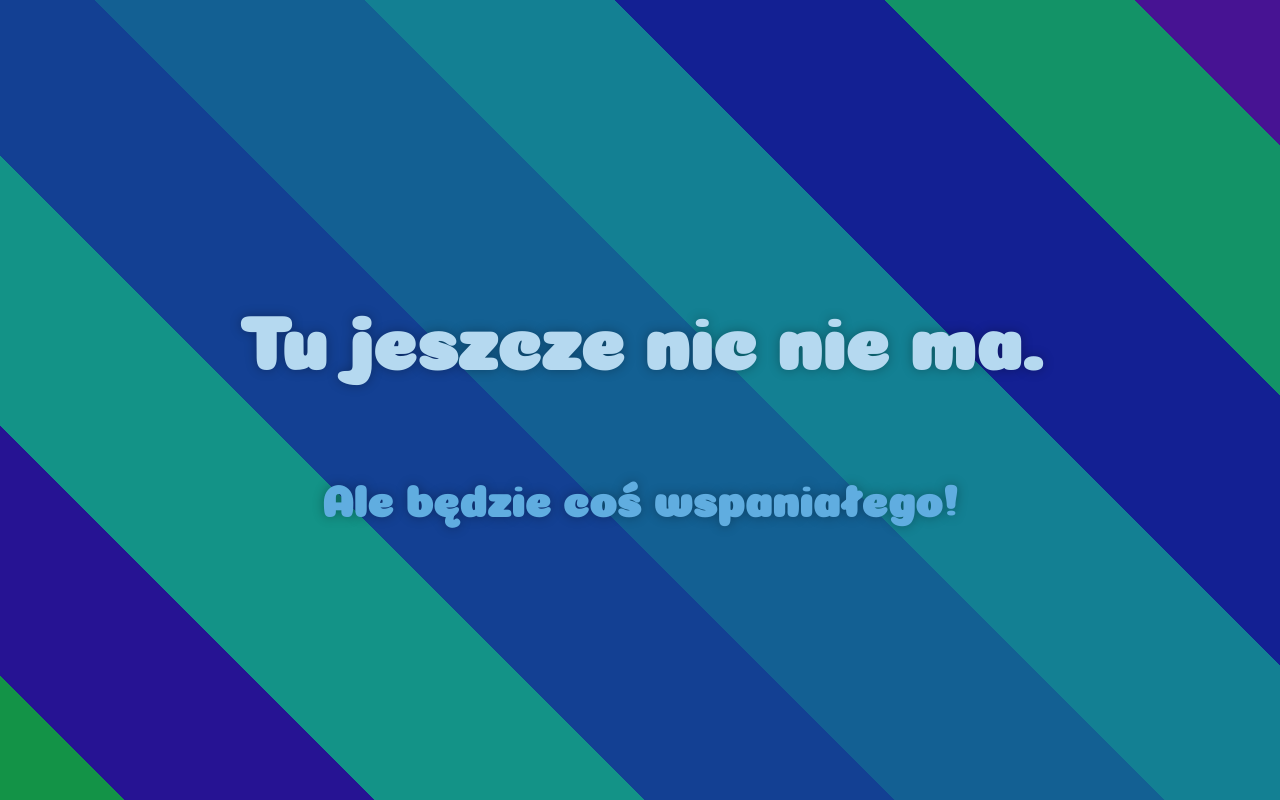
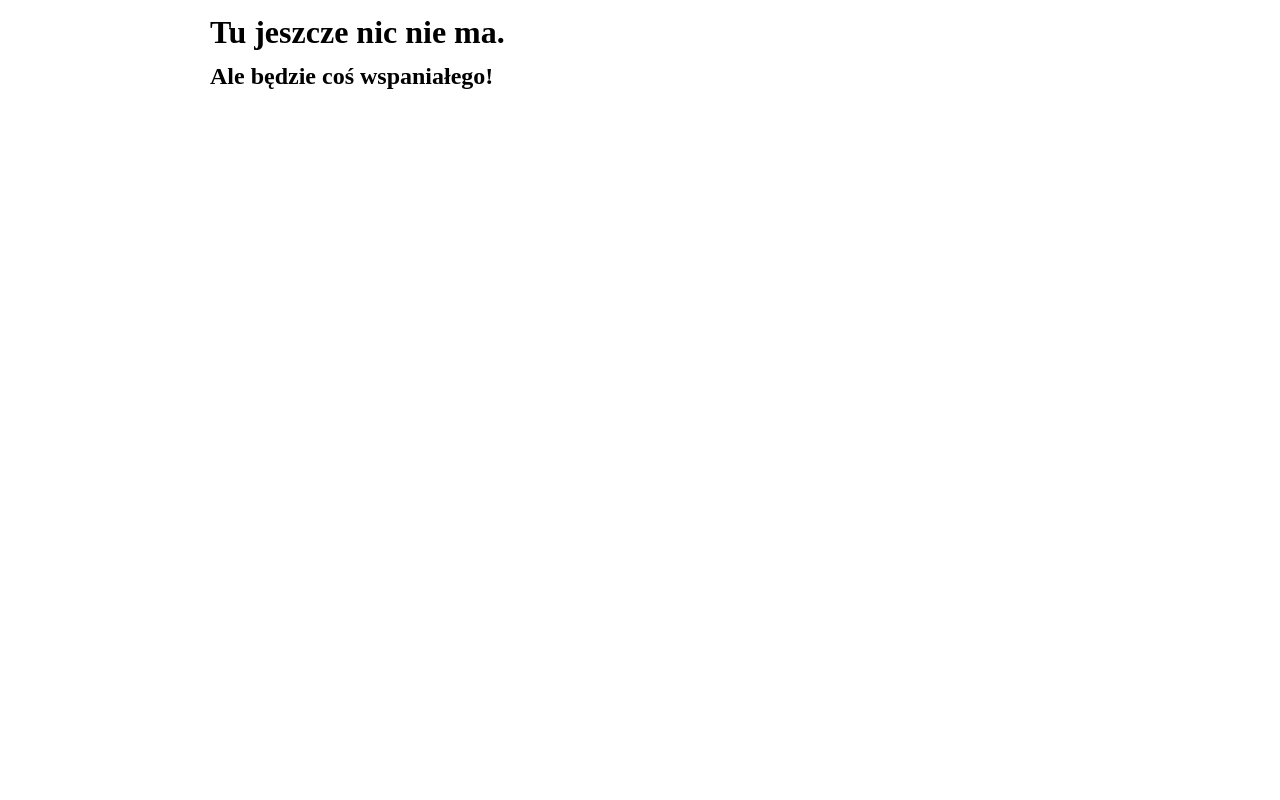
Before and after one commit to gronki/jizera-old, a Flask app: page / in a window 1280 px wide. Run offline with Flask 2, Linux system fonts and the light colour scheme.

Commit message:
Wywalenie placeholdera

```diff
--- a/static/css/style.css
+++ b/static/css/style.css
@@ -1,36 +1,20 @@
 body {
-  color: #eee;
-  background: linear-gradient(45deg, #139347 0%, #139347 6%, #261393 6%, #261393 18%, #139387 18%, #139387 31%, #134093 31%, #134093 43%, #136093 43%, #136093 56%, #138093 56%, #138093 68%, #132093 68%, #132093 81%, #139367 81%, #139367 93%, #471393 93%, #471393 100%);
-  background-size: 100% 100vh;
-  background-repeat: no-repeat; }
+    margin: 0px auto;
+    max-width: 900px;
+}
 
-body, div {
-  box-sizing: border-box;
-  margin: 0px;
-  padding: 0px; }
+body > p,
+body > div,
+body > h1,
+body > h2 {
+    margin: 20px;
+}
 
-@font-face {
-  font-family: 'Coiny';
-  font-style: normal;
-  font-weight: 400;
-  src: local("Coiny"), local("Coiny-Regular"), url("../fonts/coiny-v1-latin-ext_latin-regular.woff2") format("woff2"), url("../fonts/coiny-v1-latin-ext_latin-regular.woff") format("woff"); }
-div.d1 {
-  top: 50%;
-  margin: 0px;
-  padding: 30px;
-  width: 100%;
-  position: absolute;
-  transform: translateY(-50%); }
+body, p, td {
+    font-size: 16px;
+    line-height: 22px;
+}
 
-h1, h2 {
-  font-family: 'Coiny', serif;
-  text-shadow: 0px 0px 12px rgba(0, 0, 0, 0.3);
-  text-align: center; }
-
-h1 {
-  font-size: 74px;
-  color: #b5d9f0; }
-
-h2 {
-  font-size: 44px;
-  color: #60ade0; }
+* {
+    box-sizing: border-box;
+}
```
Also changed, not shown: static/fonts/coiny-v1-latin-ext_latin-regular.woff (deleted), static/fonts/coiny-v1-latin-ext_latin-regular.woff2 (deleted).
